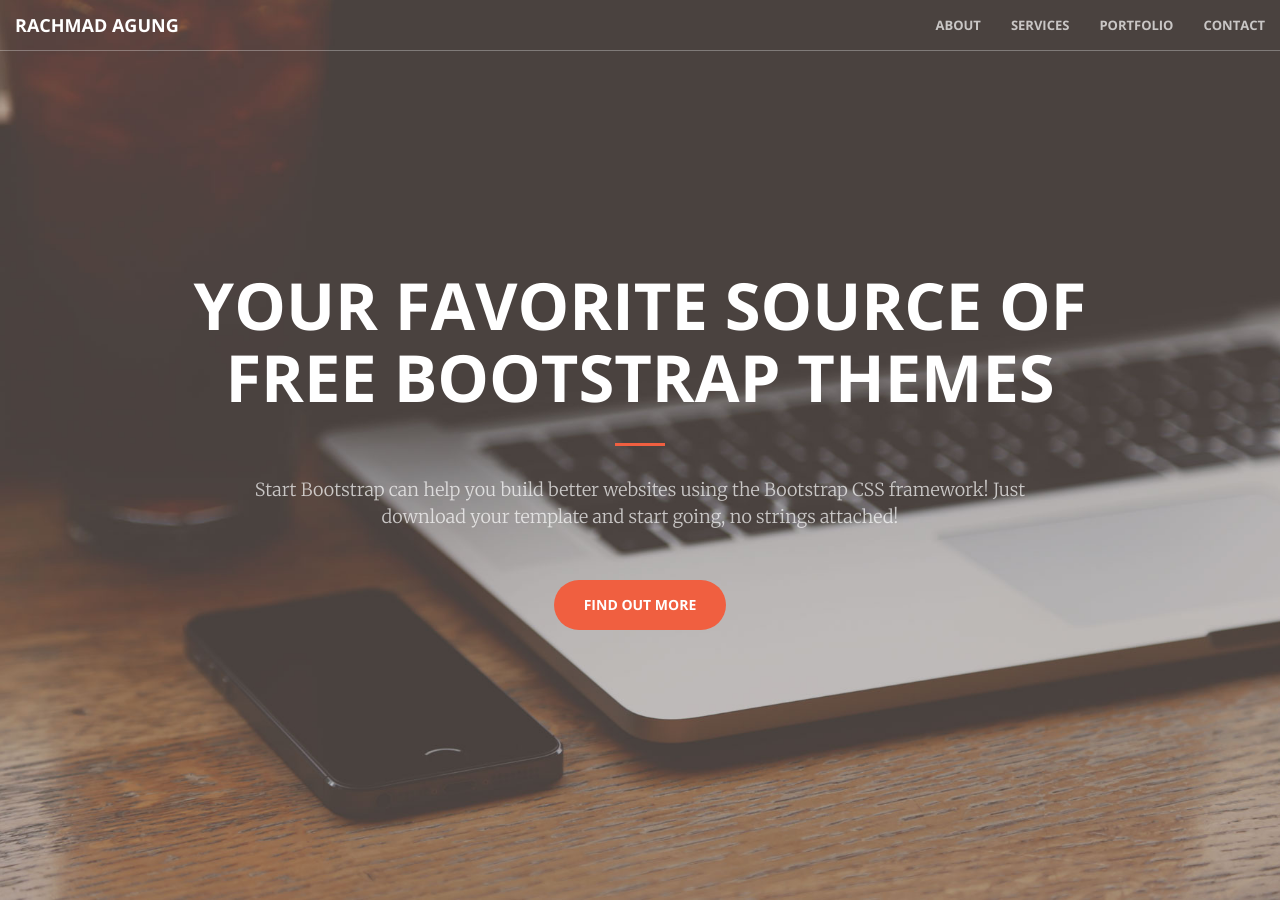
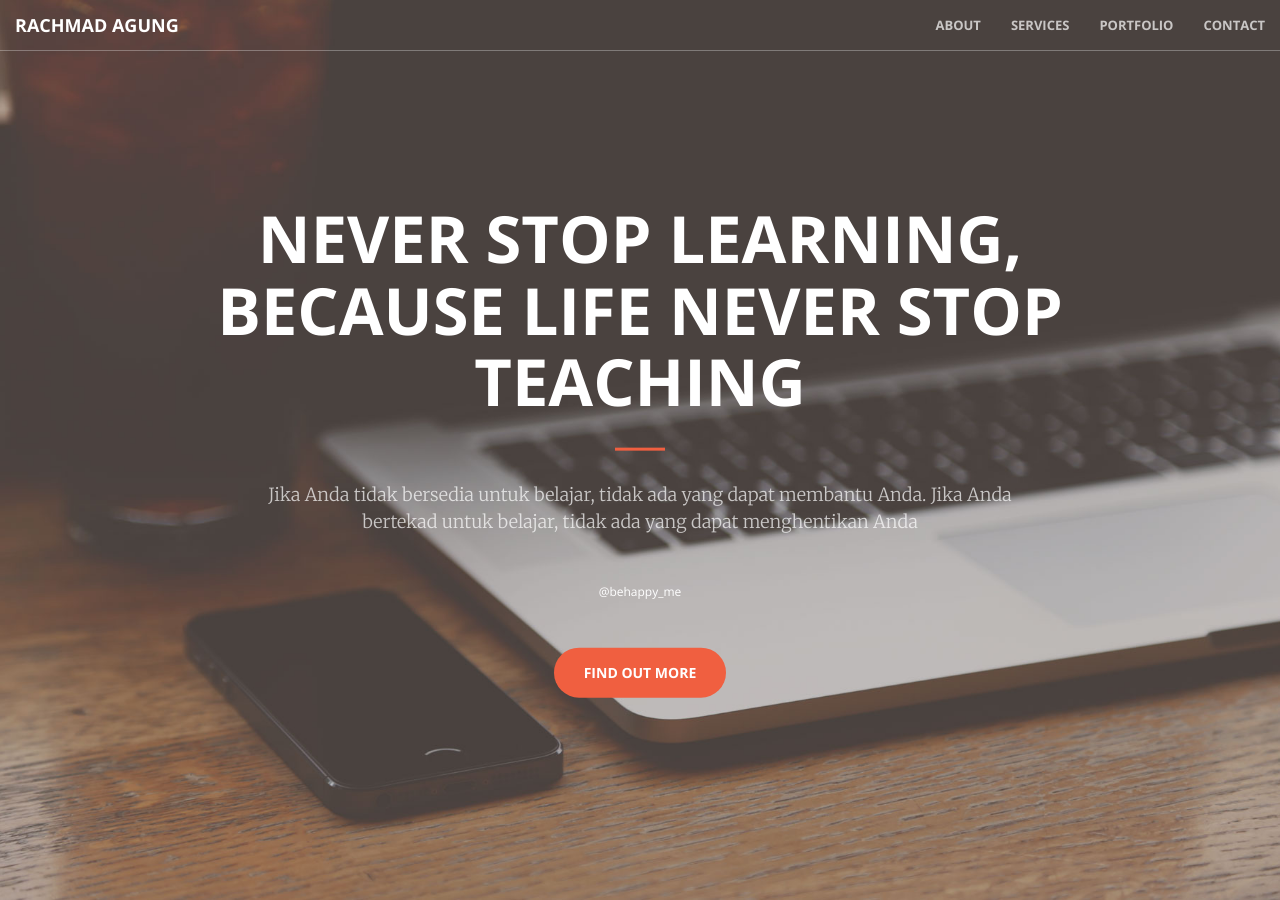
Before and after one commit to agung171/RachmadAgungPambudi, a Jekyll site: the page built from index.html, in a window 1280 px wide and 900 px high. Built offline with Jekyll 4.4.1, drawn with Linux system fonts in a browser that asks for light colours.

Commit message:
update_include

```diff
--- a/_includes/header.html
+++ b/_includes/header.html
@@ -1,9 +1,10 @@
 <header>
     <div class="header-content">
         <div class="header-content-inner">
-            <h1>Your Favorite Source of Free Bootstrap Themes</h1>
+            <h1>Never Stop Learning, Because Life Never Stop Teaching</h1>
             <hr>
-            <p>Start Bootstrap can help you build better websites using the Bootstrap CSS framework! Just download your template and start going, no strings attached!</p>
+            <p>Jika Anda tidak bersedia untuk belajar, tidak ada yang dapat membantu Anda. Jika Anda bertekad untuk belajar, tidak ada yang dapat menghentikan Anda</p>
+            <p><h6>@behappy_me</h6></p>
             <a href="#about" class="btn btn-primary btn-xl page-scroll">Find Out More</a>
         </div>
     </div>
```
